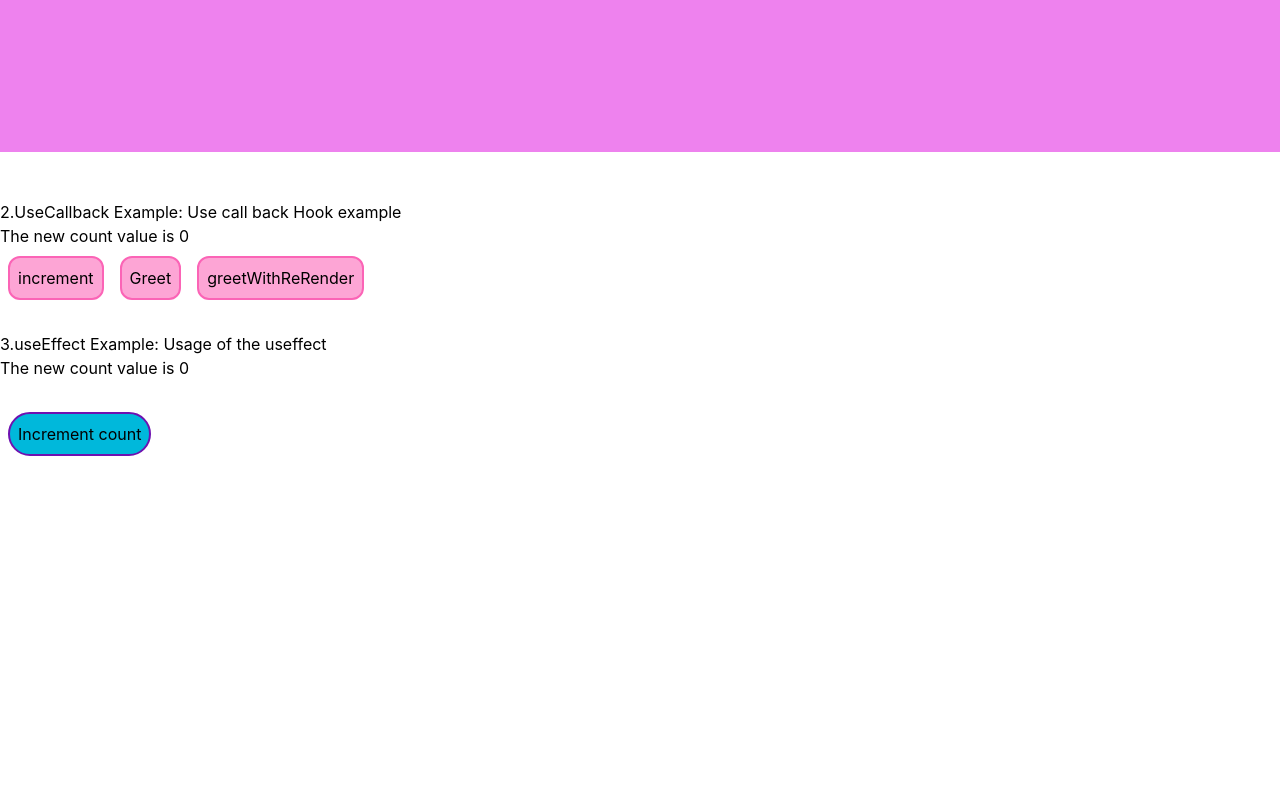
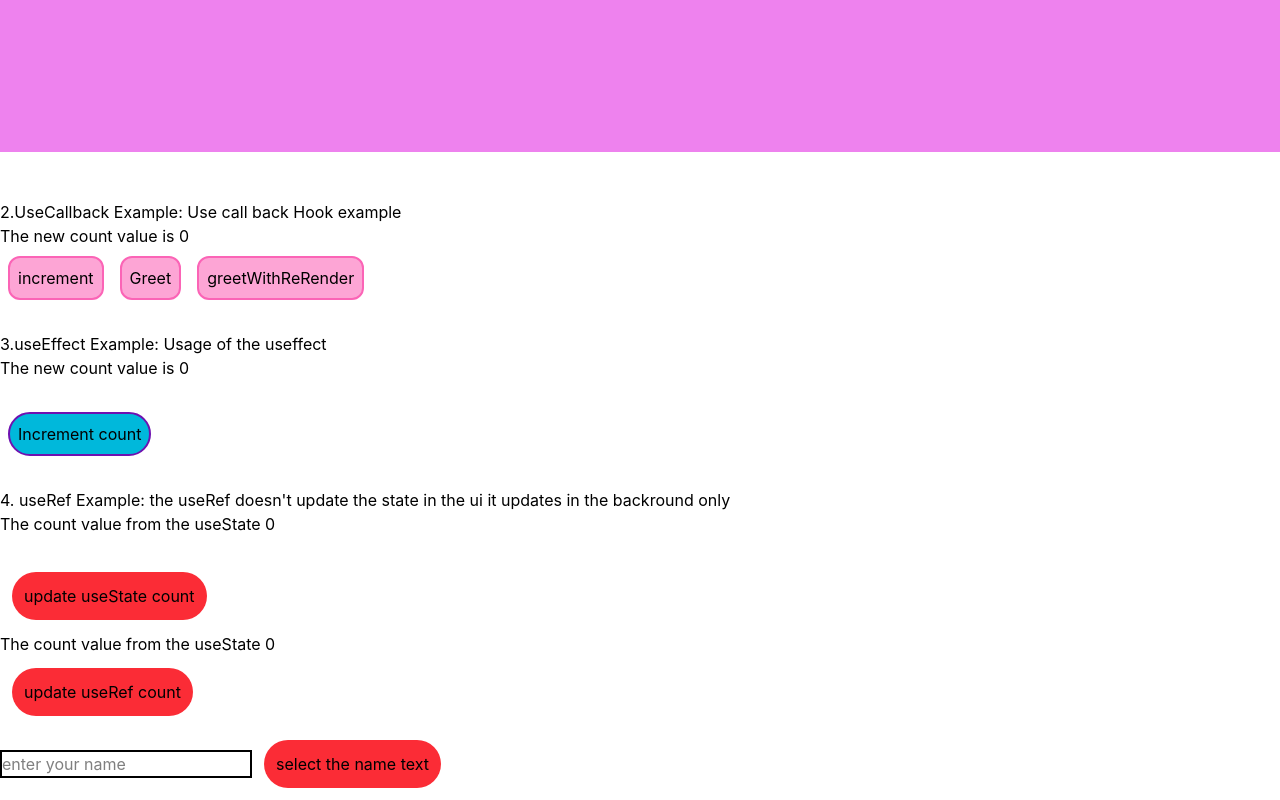
Before and after one commit to Siddu4101/React, a React (Vite) app in the folder concepts/concepts-app/: page / in a window 1280 px wide. Shown: the part 872-1672 px from the top of the page. Before the commit the page ends 1336 px from the top, so only its background shows below. Built offline with nearby package versions, Linux system fonts and the light colour scheme.

Commit message:
useRef hook

```diff
--- a/concepts/concepts-app/src/App.jsx
+++ b/concepts/concepts-app/src/App.jsx
@@ -1,5 +1,6 @@
 import UseCallBackExample from "./hooks/useCallBack/UseCallBackExample"
 import UseEffectExample from "./hooks/useEffect/UseEffectExample"
+import { UseRefExample } from "./hooks/useRef/UseRefExample"
 import BackgrondChanger from "./hooks/useState/BackgroundChanger"
 import UseStateExample from "./hooks/useState/UseStateHook"
 
@@ -11,7 +12,8 @@ function App() {
     <UseStateExample/><br /><br />
     <BackgrondChanger/><br /><br />
     <UseCallBackExample/> <br/><br/>
-    <UseEffectExample/>
+    <UseEffectExample/> <br /><br />
+    <UseRefExample/>
     </>
   )
 }
--- /dev/null
+++ b/concepts/concepts-app/src/hooks/useRef/UseRefExample.jsx
@@ -0,0 +1,39 @@
+import { useRef, useState } from "react"
+
+export function UseRefExample(){
+    let [count, updateCount] = useState(0)
+
+    let refCount = useRef(0)
+
+    function updateStateCount(){
+        updateCount(count + 1)
+        console.log(`updated value of the state count var is ${count} \n this updates because of state`)
+    }
+
+
+    function updateRefCount(){
+        refCount.current += 1
+        console.log(`updated value of the ref count var is ${refCount.current} \n this updates but not rerenders the state in the ui untill other objects rerender the ui`)
+    }
+
+
+    let nameRef = useRef("")
+
+    function focusTheNameText(){
+        nameRef.current.select()
+    }
+
+    return <>
+        <h1>4. useRef Example: the useRef doesn't update the state in the ui it updates in the backround only</h1>
+
+        <h3>The count value from the useState {count}</h3>   <br/>
+        <button className="border-amber-300 m-3 p-3 bg-red-500 rounded-3xl " onClick={updateStateCount}>update useState count</button>
+
+        <h3>The count value from the useState {refCount.current}</h3>
+        <button className="border-amber-300 m-3 p-3 bg-red-500 rounded-3xl " onClick={updateRefCount}>update useRef count</button>
+
+        <br />
+        <input type="text" ref={nameRef} placeholder="enter your name" className="border-2 border-black cursor-pointer forced-color-adjust-auto"></input>
+        <button className="border-amber-300 m-3 p-3 bg-red-500 rounded-3xl " onClick={focusTheNameText}>select the name text</button>
+    </>
+}
```
Also changed, not shown: concepts/concepts-app/src/hooks/README.md.
